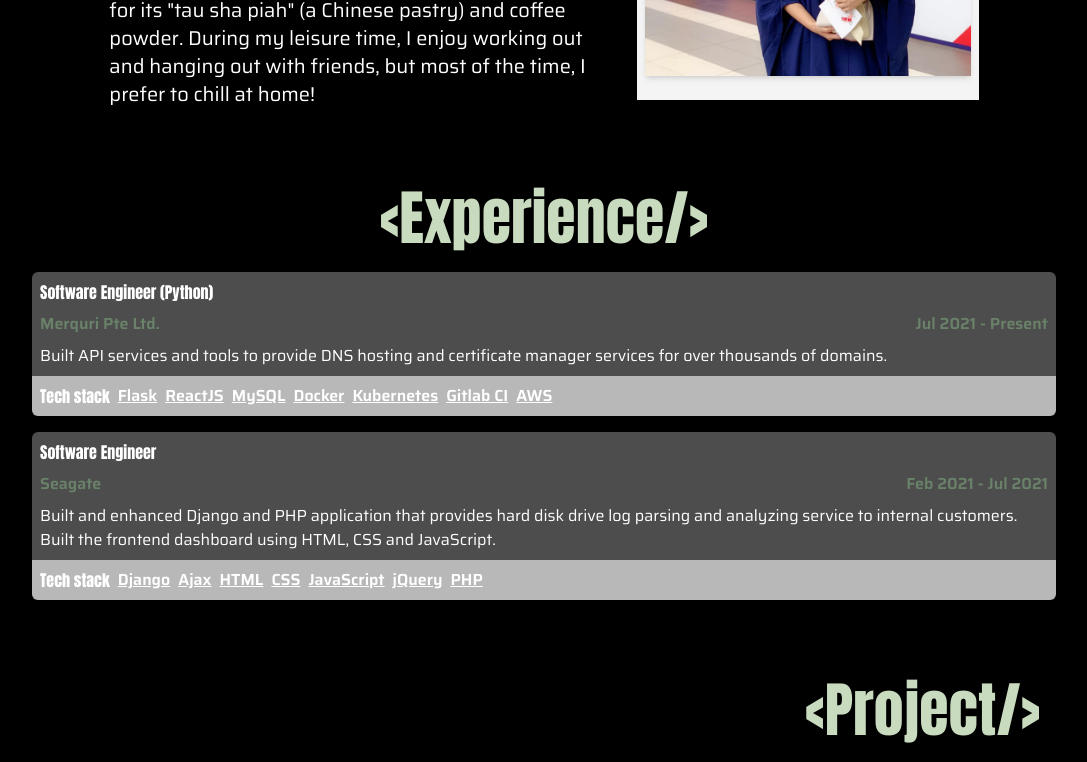
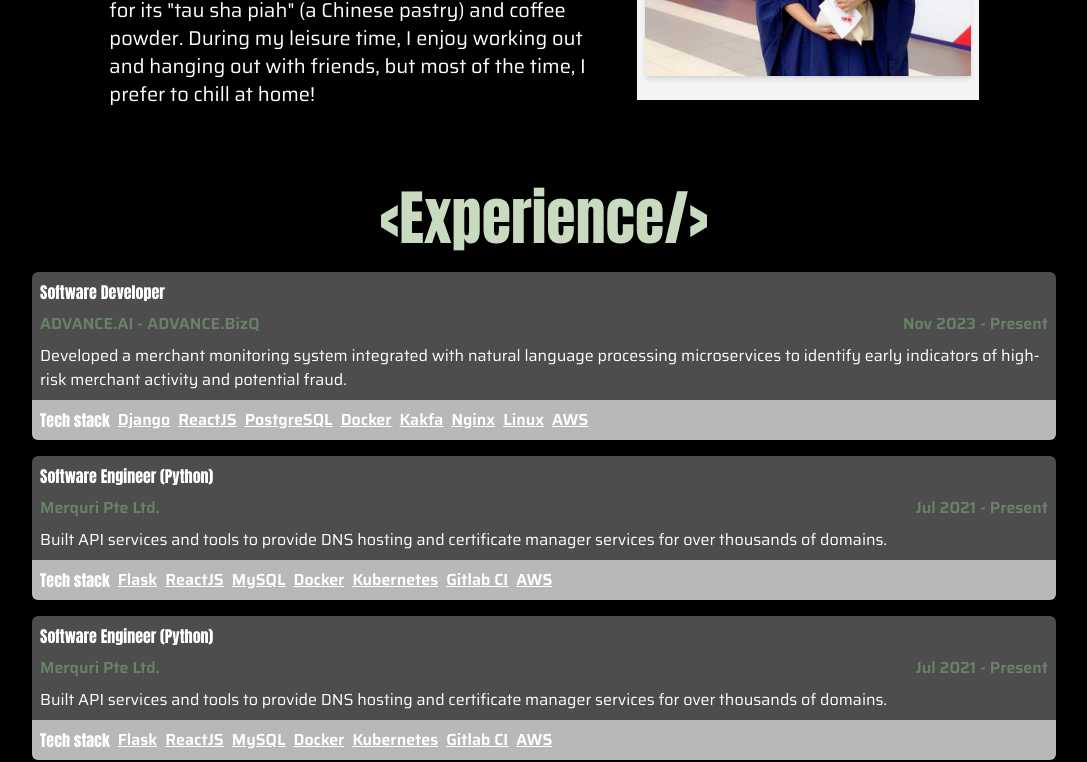
Before and after one commit to songsongsong97/portfolio-site, a Next.js app: page / in a window 1280 px wide. Shown: the part 1178-1940 px from the top of the page, without its empty margins (96-1183 px from the left). Built offline with nearby package versions, Linux system fonts and the light colour scheme.

Commit message:
Update Experience.tsx

```diff
--- a/components/Experience.tsx
+++ b/components/Experience.tsx
@@ -4,6 +4,42 @@ import { container, item } from "../animations/animation";
 
 export default function Experience() {
   const experiences = [
+    {
+      title: "Software Developer",
+      description:
+        "Developed a merchant monitoring system integrated with natural language processing microservices to \
+        identify early indicators of high-risk merchant activity and potential fraud.",
+      company: "ADVANCE.AI - ADVANCE.BizQ",
+      from: "Nov 2023",
+      until: "Present",
+      skills: [
+        "Django",
+        "ReactJS",
+        "PostgreSQL",
+        "Docker",
+        "Kakfa",
+        "Nginx",
+        "Linux",
+        "AWS",
+      ],
+    },
+    {
+      title: "Software Engineer (Python)",
+      description:
+        "Built API services and tools to provide DNS hosting and certificate manager services for over thousands of domains.",
+      company: "Merquri Pte Ltd.",
+      from: "Jul 2021",
+      until: "Present",
+      skills: [
+        "Flask",
+        "ReactJS",
+        "MySQL",
+        "Docker",
+        "Kubernetes",
+        "Gitlab CI",
+        "AWS",
+      ],
+    },
     {
       title: "Software Engineer (Python)",
       description:
```
